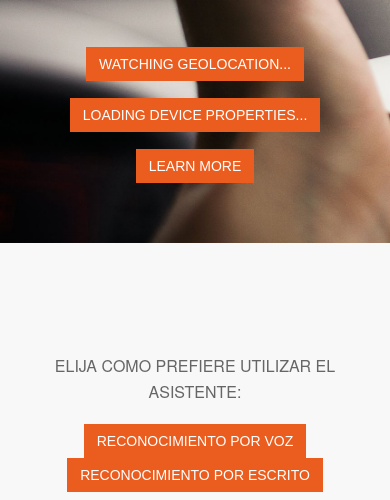
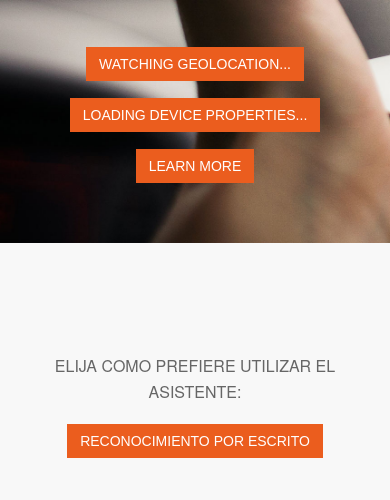
Before and after one commit to alu0100693737/FIVI-Application, a plain HTML site: page www/index.html in a window 390 px wide. Shown: the part 301-801 px from the top of the page. Drawn offline with Linux system fonts and the light colour scheme; some packages are replaced by stand-ins of ours; a script that the page names is missing.

Commit message:
Branching movil app

```diff
--- a/www/index.html
+++ b/www/index.html
@@ -138,7 +138,7 @@
 
                 <p> Elija como prefiere utilizar el asistente:</p>
 
-                <a href="porvozIndice.html" target="_blank" onClick="window.open(this.href, this.target, 'width=450,height=300'); return false;"><input type="button" class="btn btn-skin scroll" value="Reconocimiento por voz"></a>
+              <!--  <a href="porvozIndice.html" target="_blank" onClick="window.open(this.href, this.target, 'width=450,height=300'); return false;"><input type="button" class="btn btn-skin scroll" value="Reconocimiento por voz"></a>-->
 
     <a href="porescritoIndice.html" target="_blank" onClick="window.open(this.href, this.target, 'width=450,height=300'); return false;"><input type="button" class="btn btn-skin scroll" value="Reconocimiento por escrito"></a><br><br><br>
 
```
Also changed, not shown: README.md, www/images/example.jpg (added), www/images/example1.jpg (added).
